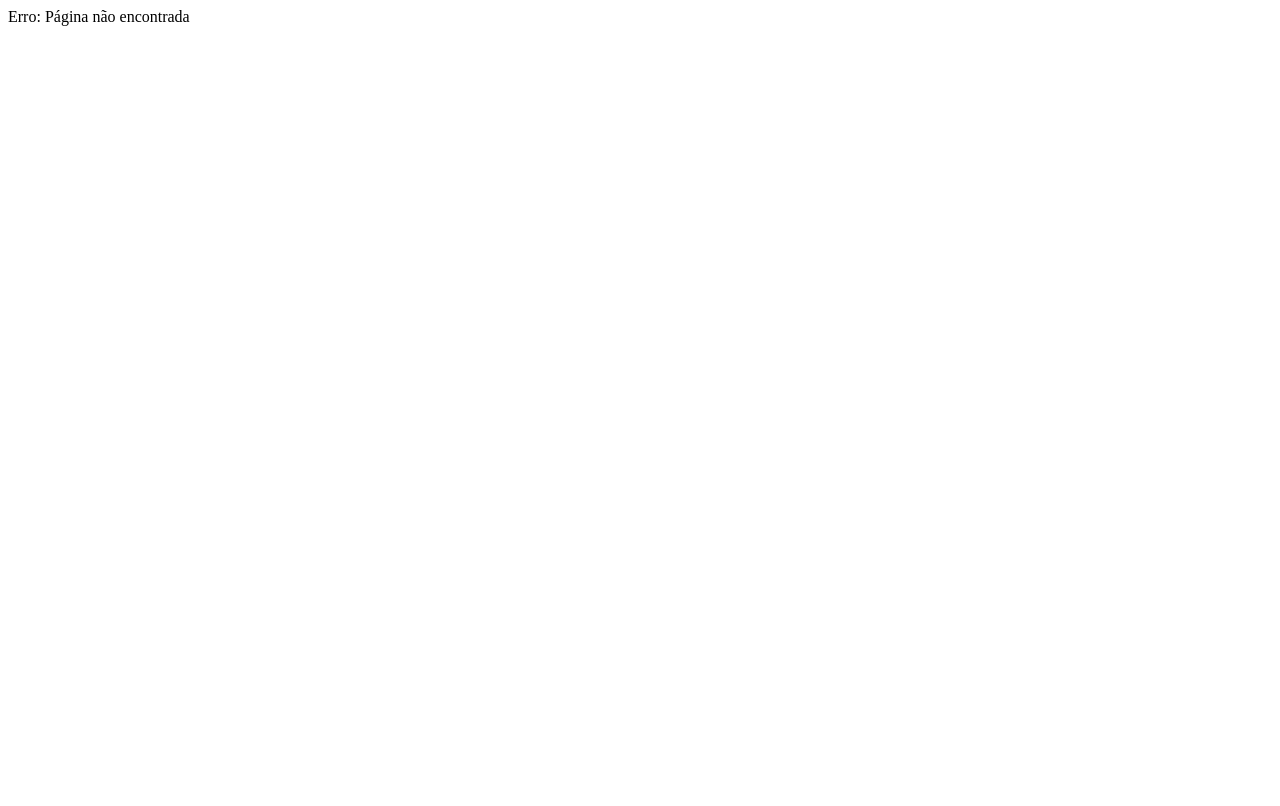
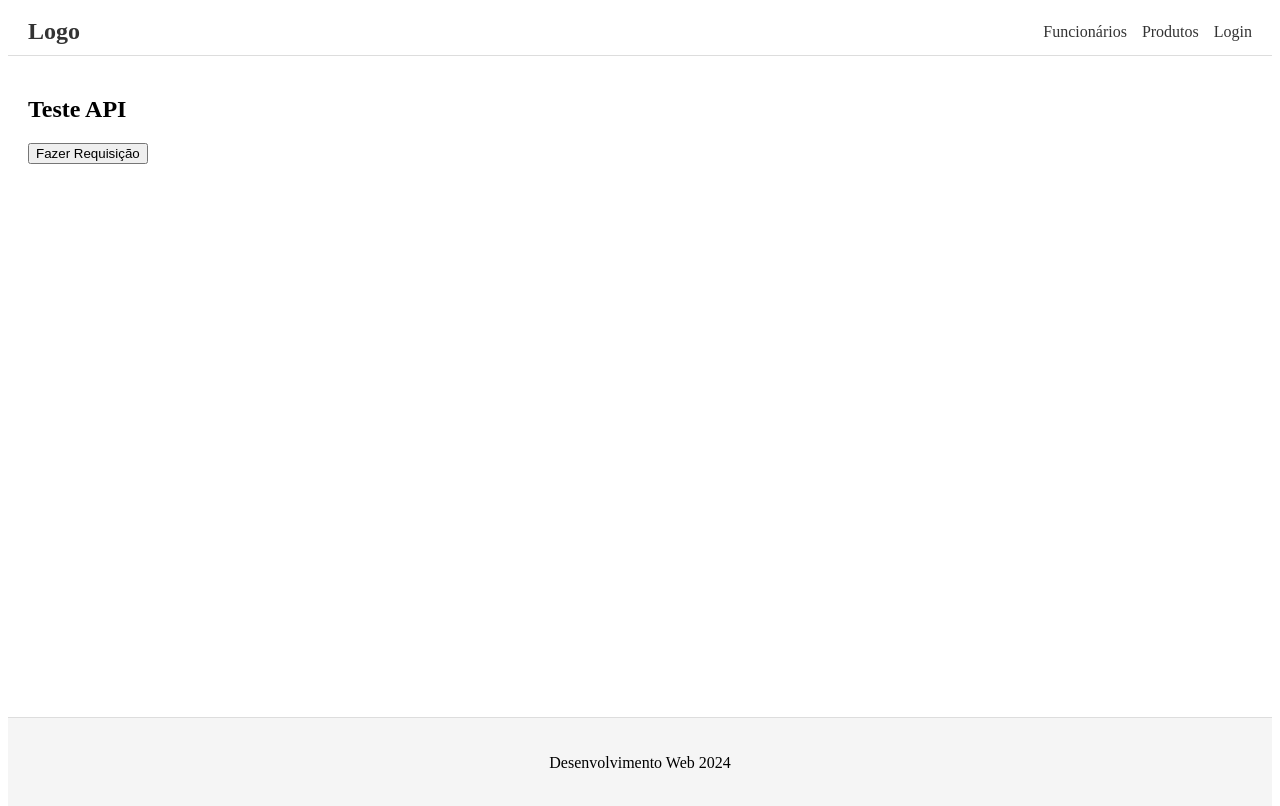
Before and after one commit to VictorAlbaradoBraga/Desenvolvimento_WEB, a React (Vite) app: page /teste in a window 1280 px wide. Shown: the top 806 px of the page. Built offline with nearby package versions, Linux system fonts and the light colour scheme.

Commit message:
teste api

```diff
--- a/src/main.jsx
+++ b/src/main.jsx
@@ -8,6 +8,7 @@ import Funcionarios from './pages/Funcionarios.jsx';
 import Produtos from './pages/Produtos.jsx';
 import Cadastro from './pages/Cadastro.jsx';
 import Login from './pages/Login.jsx';
+import Teste from './pages/Teste.jsx';
 
 const queryClient = new QueryClient();
 
@@ -20,6 +21,7 @@ const router = createBrowserRouter([
       { path: "/produtos", element: <Produtos /> },
       { path: "/cadastro", element: <Cadastro /> },
       { path: "/login", element: <Login /> },
+      { path: "/teste", element: <Teste/>},
 
     ],
   },
--- /dev/null
+++ b/src/pages/Teste.jsx
@@ -0,0 +1,39 @@
+import React, { useState } from "react";
+import { useNavigate } from "react-router-dom";
+
+const Teste = () => {
+    const navigate = useNavigate();
+    const [resultado, setResultado] = useState(null);
+    const [error, setError] = useState(null);
+
+    const handleSubmit = async () => {
+        try {
+            const response = await fetch("https://back-prodfunc-omega.vercel.app/api/index", {
+                method: "GET",
+                headers: {
+                    "Content-Type": "application/json",
+                },
+            });
+
+            if (response.ok) {
+                const data = await response.json();
+                setResultado(data.message); // Define a resposta da API
+            } else {
+                setError("Erro ao buscar dados.");
+            }
+        } catch (err) {
+            setError("Erro de conexão com o servidor");
+        }
+    };
+
+    return (
+        <div>
+            <h2>Teste API</h2>
+            <button onClick={handleSubmit}>Fazer Requisição</button>
+            {resultado && <p>Resposta: {resultado}</p>}
+            {error && <p style={{ color: "red" }}>{error}</p>}
+        </div>
+    );
+};
+
+export default Teste;
```
